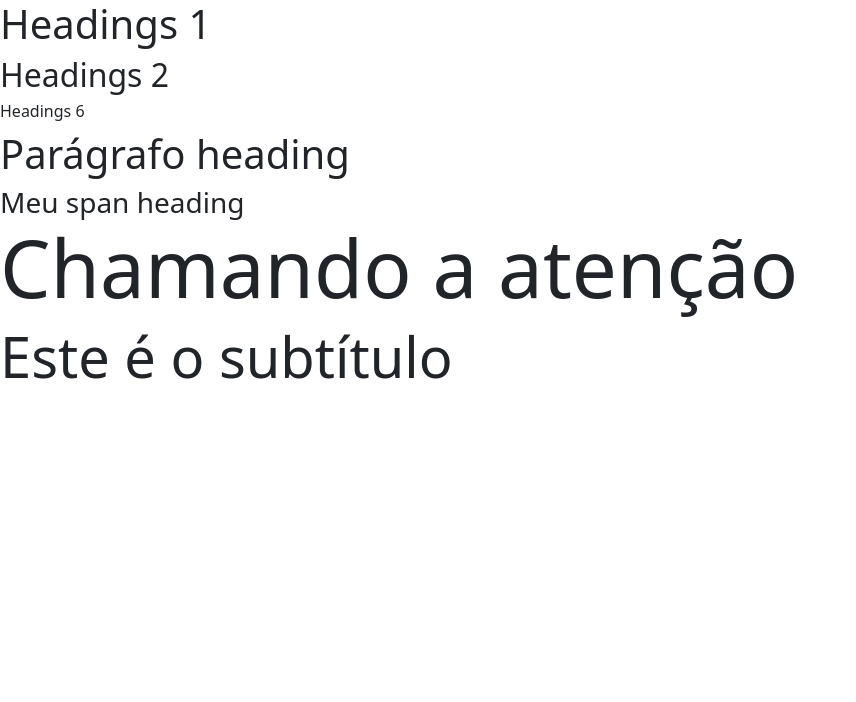
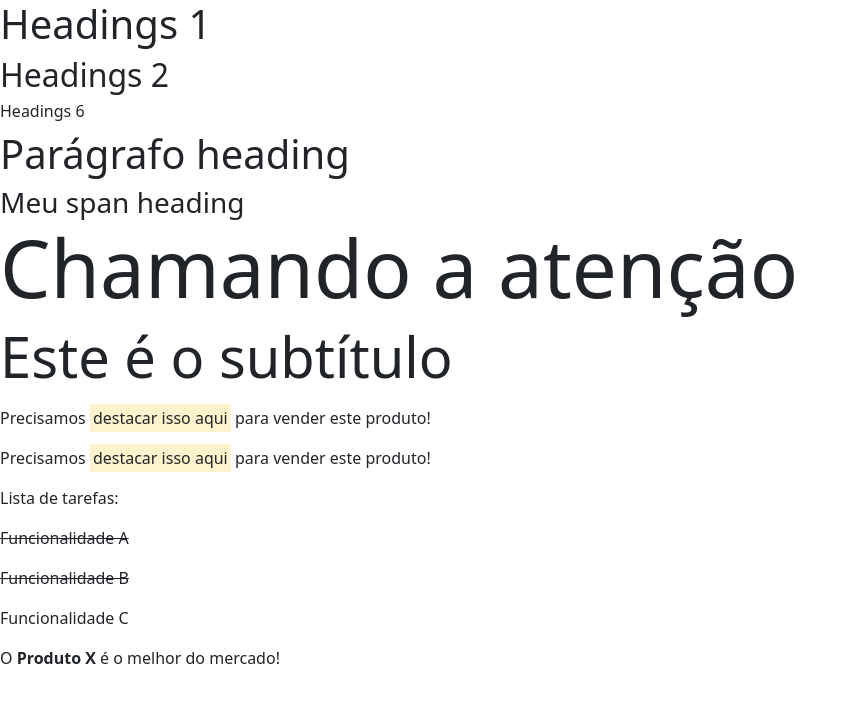
Before and after one commit to LuisFelipeSalvarani/cursoBootstrap, a website: page conteudo/index.html in a window 1280 px wide. Shown: the whole page, without its empty margins (0-856 px from the left). Drawn offline with nearby package versions, Linux system fonts and the light colour scheme.

Commit message:
Elementod Inline

```diff
--- a/conteudo/css/styles.css
+++ b/conteudo/css/styles.css
@@ -0,0 +1,3 @@
+body {
+    padding-bottom: 500px;
+}
--- a/conteudo/index.html
+++ b/conteudo/index.html
@@ -24,5 +24,19 @@
 
     <h1 class="display-1">Chamando a atenção</h1>
     <p class="display-4">Este é o subtítulo</p>
+
+    <!-- Elementos Inline -->
+
+    <p>Precisamos <mark>destacar isso aqui</mark> para vender este produto!</p>
+    <p>Precisamos <span class="mark">destacar isso aqui</span> para vender este produto!</p>
+
+    <p>Lista de tarefas:</p>
+    <p><del>Funcionalidade A</del></p>
+    <p><span class="text-decoration-line-through">Funcionalidade B</span></p>
+    <p>Funcionalidade C</p>
+
+    <p>O <strong>Produto X</strong> é o melhor do mercado!</p>
+
+
 </body>
 </html>
```
